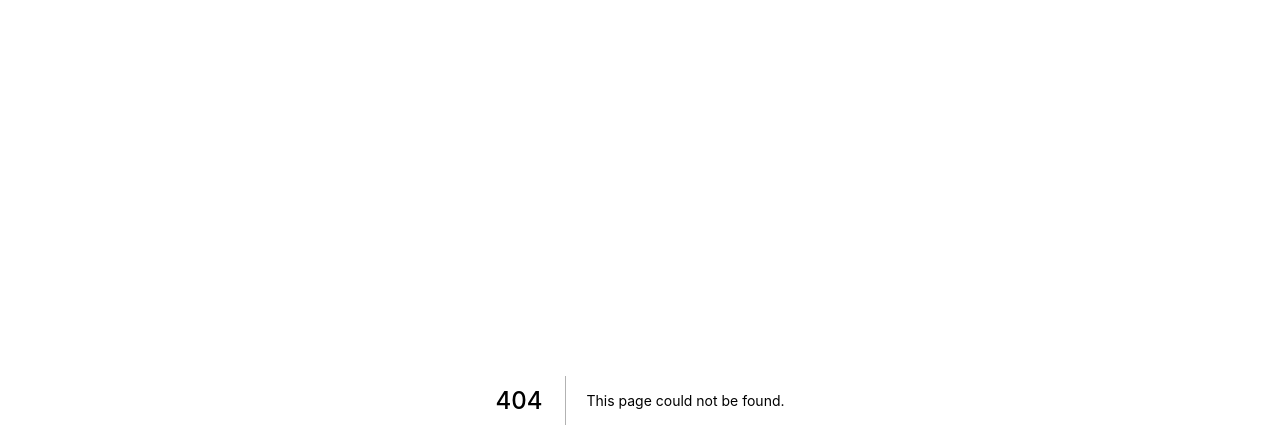
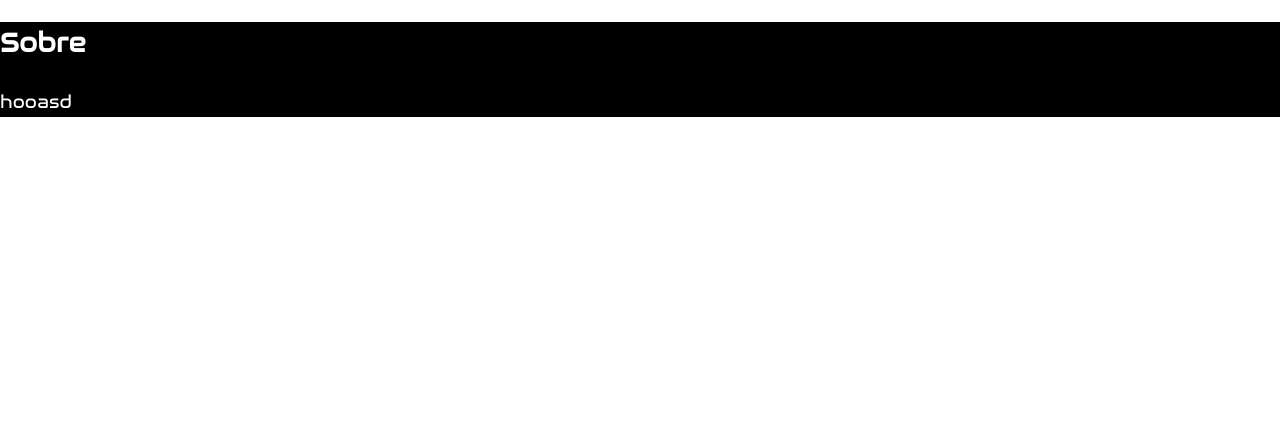
Before and after one commit to wesleyfeitosa/launching-pad, a Next.js app: page /about in a window 1280 px wide. Before the commit this address had no page. Shown: the top 448 px of the page. Built offline with nearby package versions, Linux system fonts and the light colour scheme.

Commit message:
about page

```diff
--- a/src/pages/_document.tsx
+++ b/src/pages/_document.tsx
@@ -12,7 +12,6 @@ class MyDocument extends Document {
       window.dataLayer = window.dataLayer || [];
       function gtag(){dataLayer.push(arguments);}
       gtag('js', new Date());
-
       gtag('config', 'UA-169305250-1');
       `,
     };
@@ -25,14 +24,12 @@ class MyDocument extends Document {
         <body>
           <Main />
           <NextScript>
-            <>
-              <script
-                async
-                src="https://www.googletagmanager.com/gtag/js?id=UA-169305250-1"
-              />
+            <script
+              async
+              src="https://www.googletagmanager.com/gtag/js?id=UA-169305250-1"
+            />
 
-              <script dangerouslySetInnerHTML={this.setGoogleTags()} />
-            </>
+            <script dangerouslySetInnerHTML={this.setGoogleTags()} />
           </NextScript>
         </body>
       </Html>
--- /dev/null
+++ b/src/pages/about/index.tsx
@@ -0,0 +1,14 @@
+import React from 'react';
+
+import styles from './styles.module.css';
+
+const About: React.FC = () => {
+  return (
+    <div className={styles.container}>
+      <h2>Sobre</h2>
+      <p>hooasd</p>
+    </div>
+  );
+};
+
+export default About;
--- /dev/null
+++ b/src/pages/about/styles.module.css
@@ -0,0 +1,5 @@
+.container {
+  background: #000;
+  color: #fff;
+  height: 100%;
+}
```
